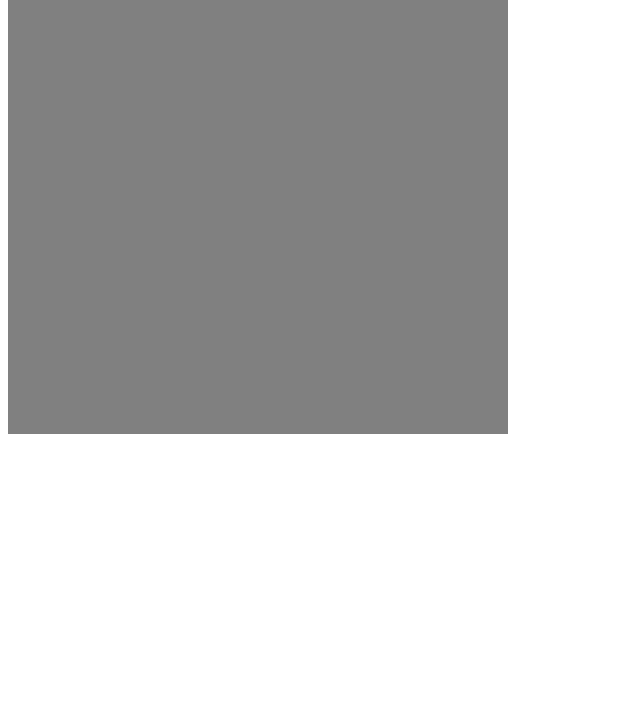
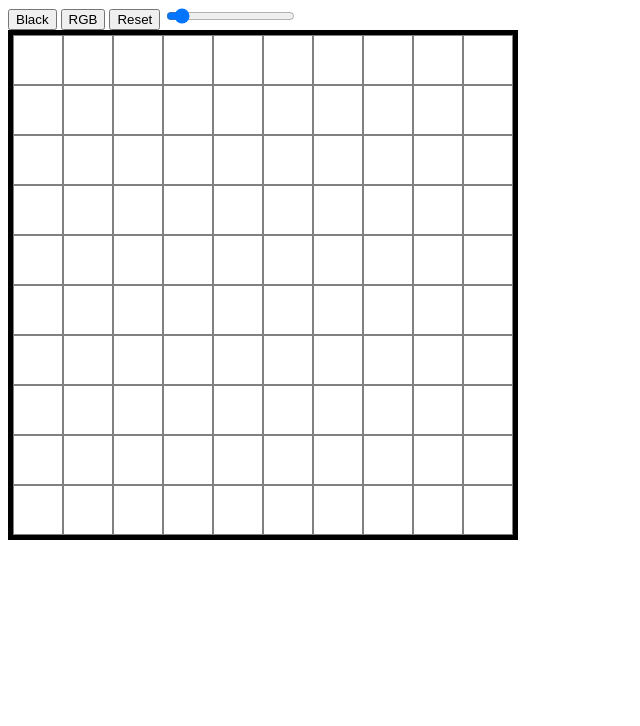
Before and after one commit to DarcianD/odin-etch-a-sketch, a plain HTML site: page index.html in a window 1280 px wide. Shown: the part 74-800 px from the top of the page, without its empty margins (0-640 px from the left). Drawn offline with Linux system fonts and the light colour scheme.

Commit message:
added slider, change size func,and black colormouse over

```diff
--- a/app.js
+++ b/app.js
@@ -1,9 +1,27 @@
-let container = document.querySelector(".container");
-container.style.gridTemplateColumns = "repeat(16,1fr)";
-container.style.gridTemplateRows= "repeat(16,1fr)";
+function populateContainer(num){
+    let container = document.querySelector(".container");
+    let sizes = container.querySelectorAll("div");
+    sizes.forEach((div) => div.remove()) ;
+    container.style.gridTemplateColumns = `repeat(${num},1fr)`;
+    container.style.gridTemplateRows= `repeat(${num},1fr)`;
 
-for (let i = 0; i < 256; i++){
-    let grid = document.createElement("div")
-    grid.style.backgroundColor = "Gray";
-    container.insertAdjacentElement("beforeend",grid);
+    let sum = num * num;
+    for (let i = 0; i < sum; i++){
+        let grid = document.createElement("div")
+        grid.addEventListener("mouseover", () => {
+            grid.style.backgroundColor = "black";
+        })
+        grid.style.backgroundColor = "white";
+        grid.style.border = "1px solid gray"
+        container.insertAdjacentElement("beforeend",grid);
+}};
+
+function changesSize(input){
+    if (input >=10 || input <=100){
+        populateContainer(input);
+    } else{
+
+    }
 }
+
+populateContainer(10);
--- a/index.html
+++ b/index.html
@@ -8,7 +8,13 @@
     <link rel="stylesheet" href="style.css">
 </head>
 <body>
-
+    <h1>Silly Pad</h1>
+    <div>
+        <button>Black</button>
+        <button>RGB</button>
+        <button>Reset</button>
+        <input type="range" value="16" min="10" max="100" onchange="changesSize(this.value)">
+    </div>
     <div class="container"></div>
 
     <script src="app.js"></script>
--- a/style.css
+++ b/style.css
@@ -2,4 +2,5 @@
     width: 500px;
     height: 500px;
     display: grid;
+   border: 5px solid black;
 }
```
